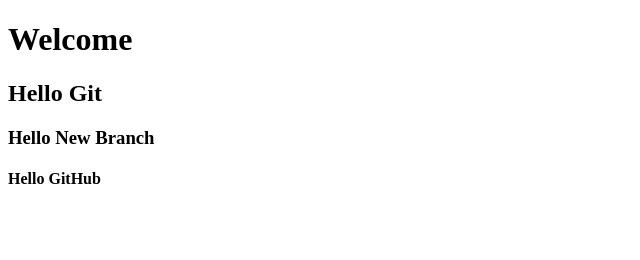
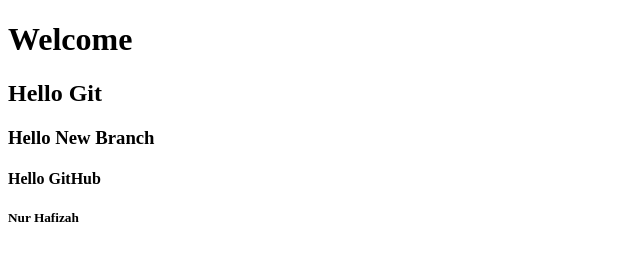
Before and after one commit to Hafizah121/mynewrepository4, a plain HTML site: page index.html in a window 1280 px wide. Shown: the full height of the page, 0-640 px from the left. Drawn offline with Linux system fonts and the light colour scheme.

Commit message:
Added my name

```diff
--- a/index.html
+++ b/index.html
@@ -9,5 +9,6 @@
         <h2>Hello Git</h2>
         <h3>Hello New Branch</h3>
         <h4>Hello GitHub</h4>
+        <h5>Nur Hafizah</h5>
     </body>
 </html>
```
